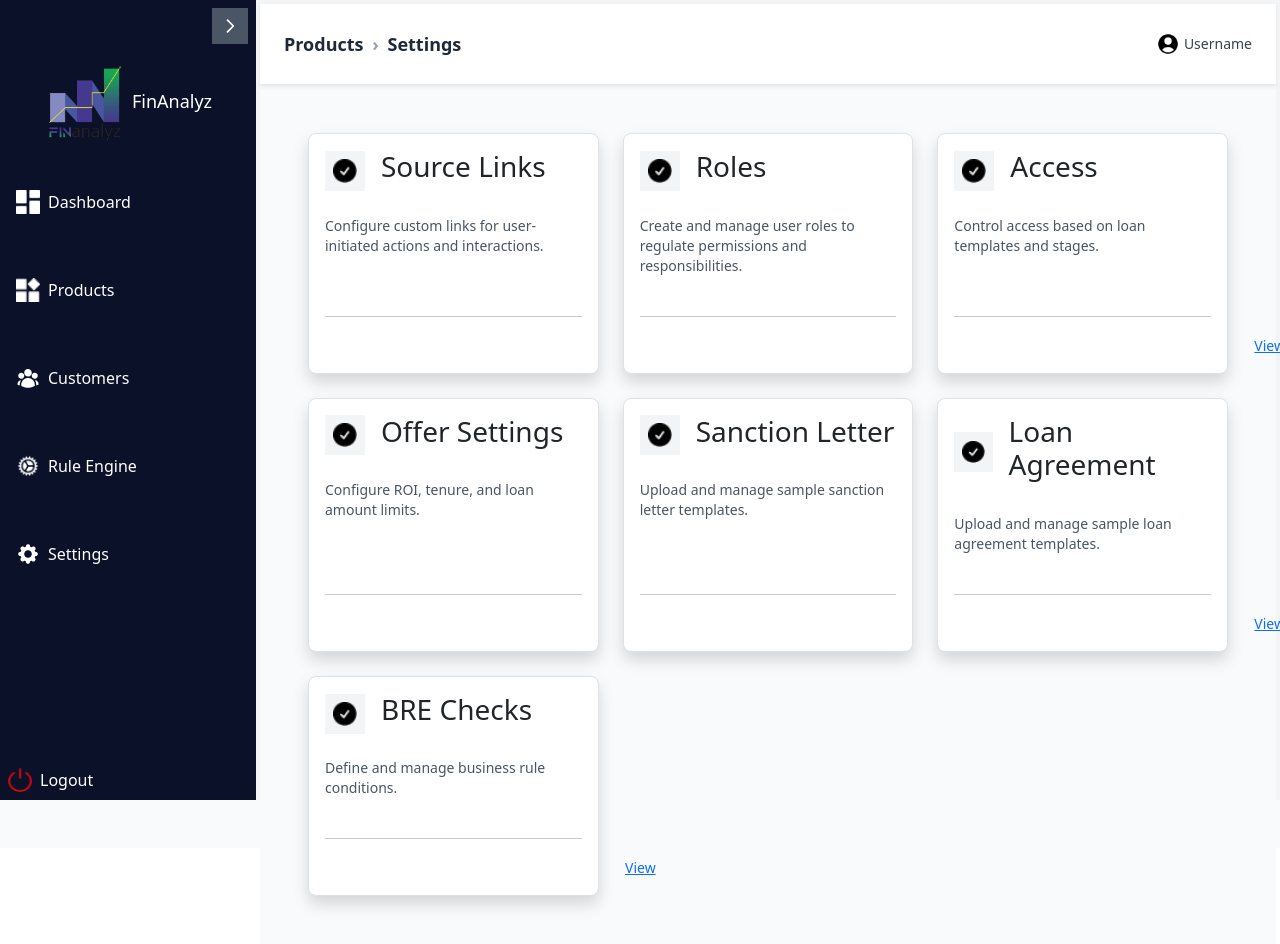
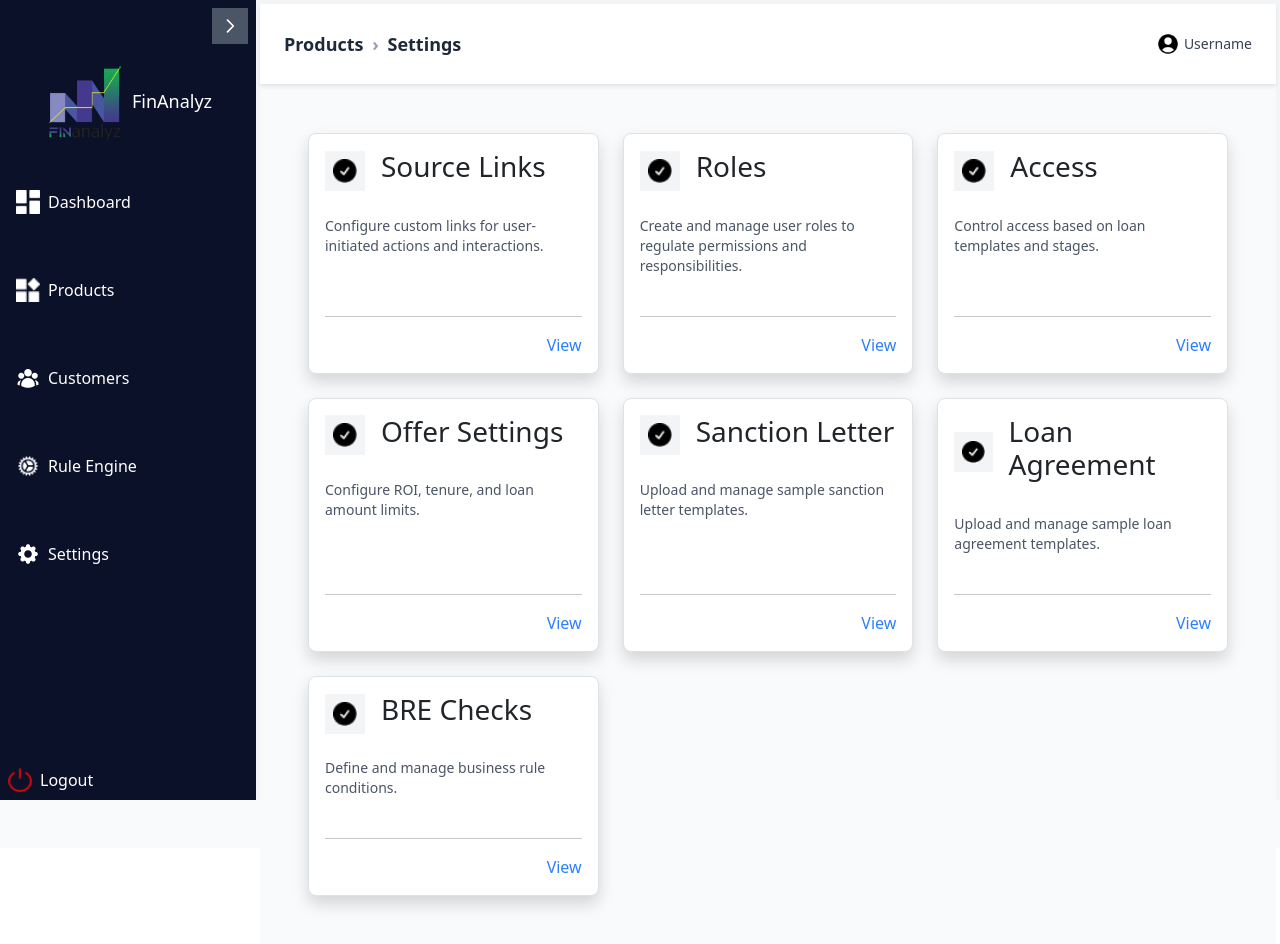
Before and after one commit to DESHMUKH-NIKITA/authentication-practice, a Next.js app: page /profile-setting in a window 1280 px wide. Built offline with nearby package versions, Linux system fonts and the light colour scheme.

Commit message:
route check

```diff
--- a/src/components/profilesetting.js
+++ b/src/components/profilesetting.js
@@ -2,12 +2,15 @@
 
 import Sidebar from "@/components/Sidebar";
 import Layout from "@/components/Layout";
+import { useRouter } from 'next/navigation'; // <-- App Router
 
 export default function TopNavbarWithLayout() {
+  const router = useRouter();
   const cards = [
     {
       title: "Source Links",
       description: "Configure custom links for user-initiated actions and interactions.",
+      path: "/source-link-page",
     },
     {
       title: "Roles",
@@ -74,9 +77,14 @@ export default function TopNavbarWithLayout() {
                   <p className="text-sm text-gray-600 flex-1">{card.description}</p>
                   <hr className="w-full border-t border-gray-200 my-4" />
 
-                  <div className="-mt-2">
-                    <a href="#" className="text-blue-500 text-sm font-medium hover:underline ml-75 ">View</a>
-                  </div>
+                  <div className="-mt-2 flex justify-end" >
+                <button
+                  onClick={() => router.push(card.path)}
+                  className="text-blue-500 text-sm font-medium hover:underline"
+                >
+                  View
+                </button>
+              </div>
                 </div>
               ))}
             </div>
```
